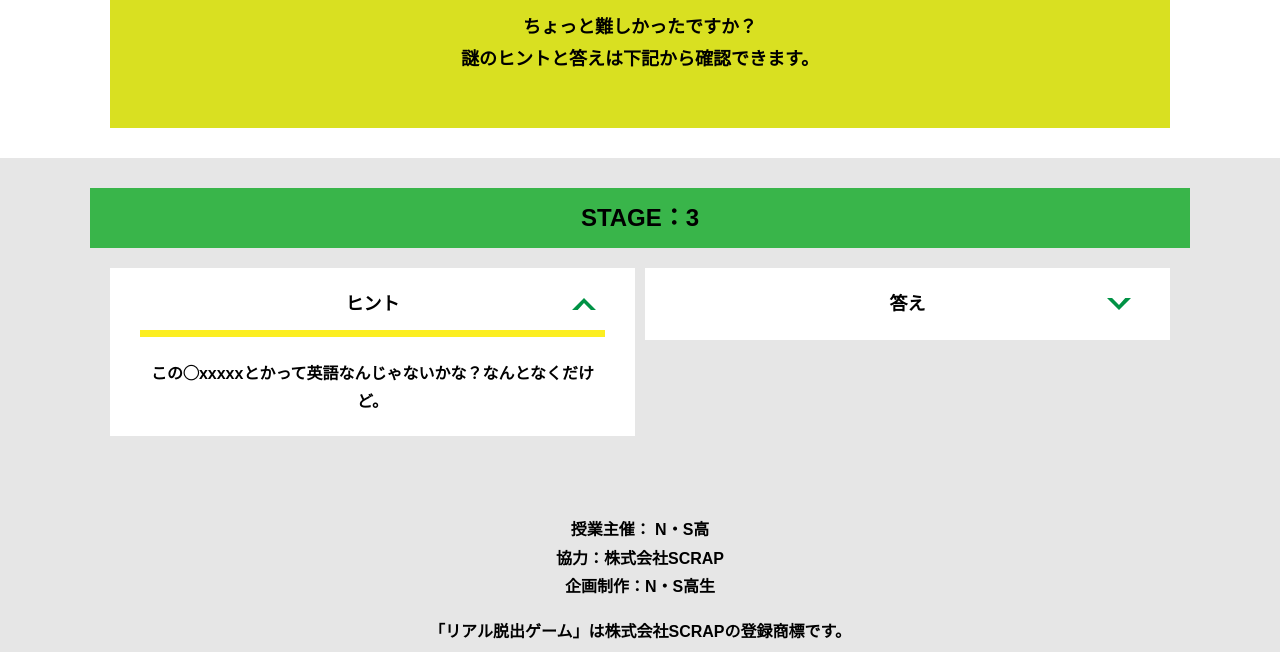
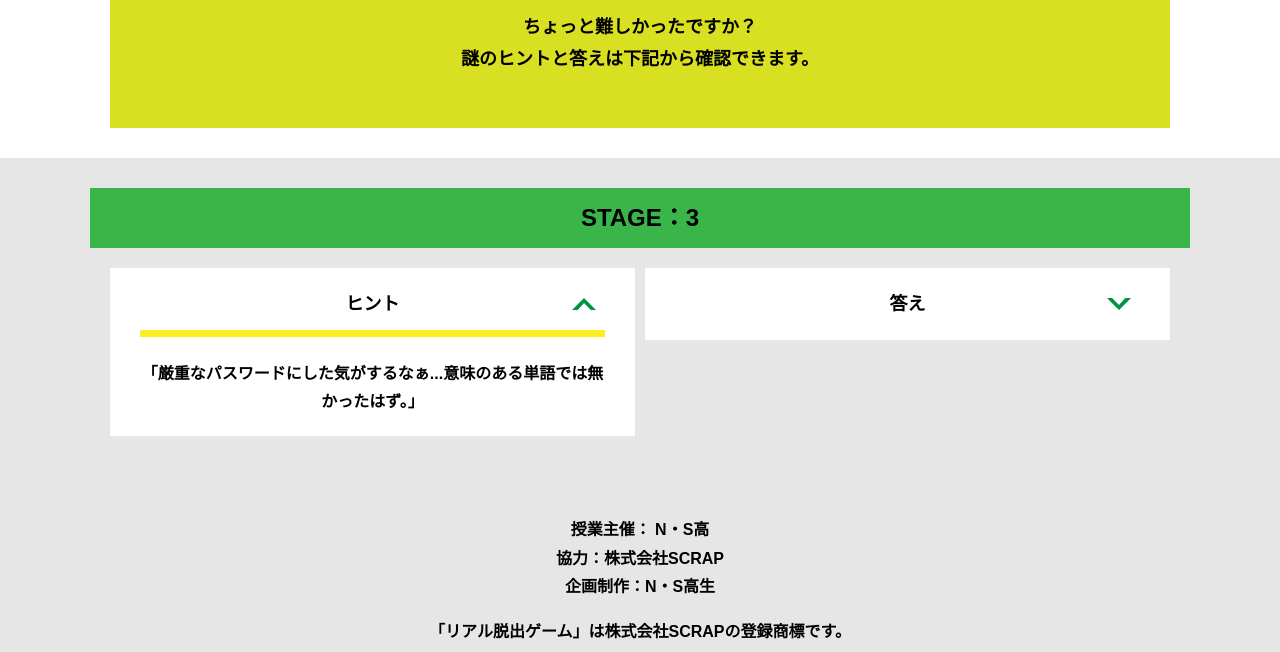
Before and after one commit to harukls/alfa-yokohama-A6, a plain HTML site: page hint3.html in a window 1280 px wide. Both pictures are taken after a click on the element "ヒント". Shown: the part 574-1226 px from the top of the page. Drawn offline with nearby package versions, Linux system fonts and the light colour scheme; files that its build step writes are made by us from their sources.

Commit message:
Update hint3.html

```diff
--- a/hint3.html
+++ b/hint3.html
@@ -42,7 +42,7 @@
           <div class="column">
             <div class="card">
               <h3 class="card__title">ヒント<svg class="card__arrow"><use xlink:href="#arrow"></use></svg></h3>
-              <p class="card__content">この◯xxxxxとかって英語なんじゃないかな？なんとなくだけど。</p>
+              <p class="card__content">「厳重なパスワードにした気がするなぁ...意味のある単語では無かったはず。」</p>
             </div>
 
  <!-- 3-2ヒント追加
```
